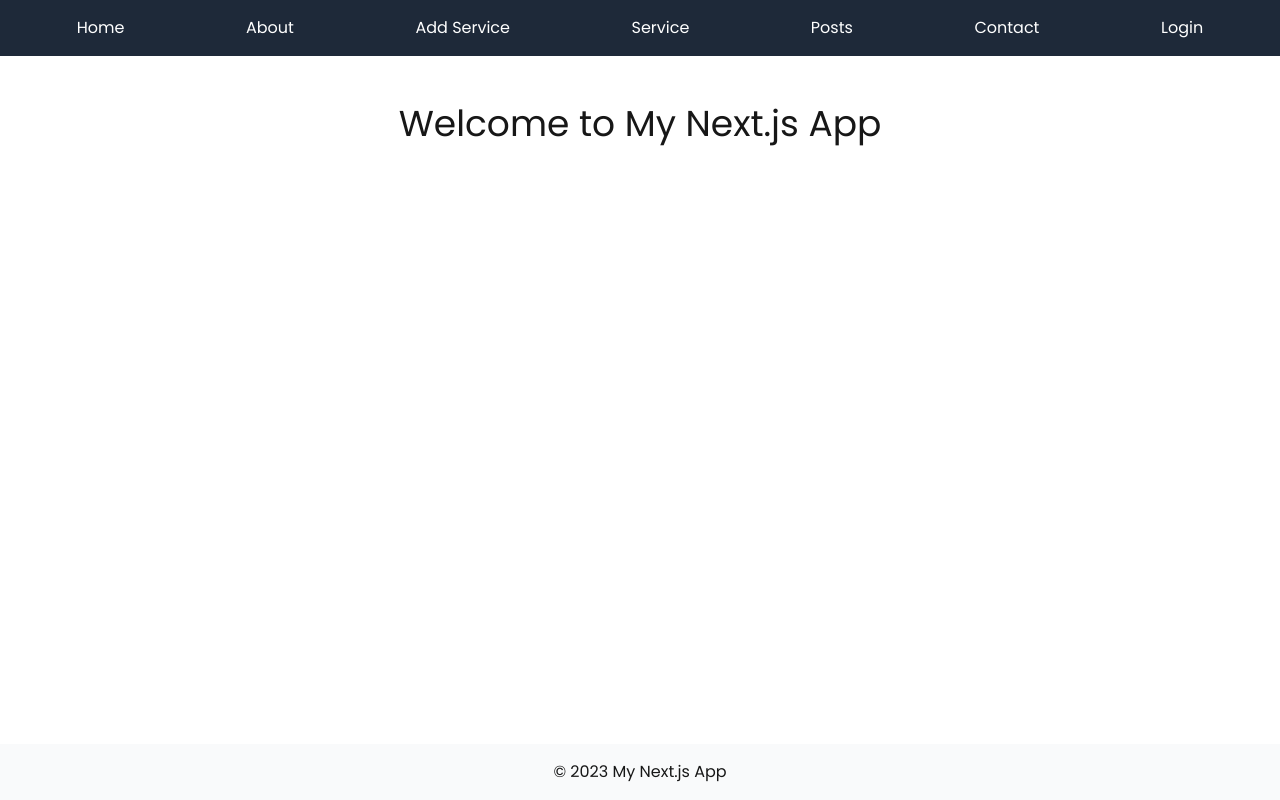
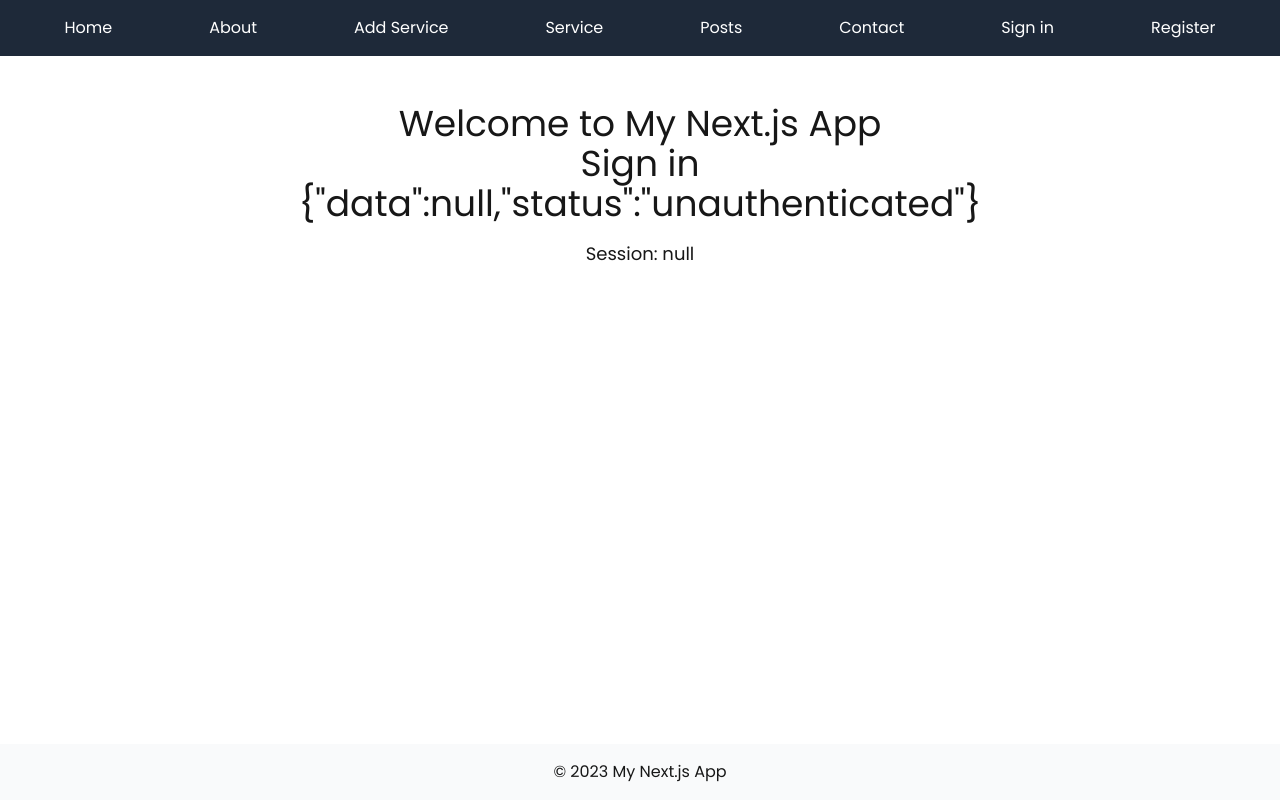
Before and after one commit to Shdeveloper12/My-Next.js-Project, a Next.js app: page / in a window 1280 px wide. Built offline with nearby package versions, Linux system fonts and the light colour scheme; no server answers.

Commit message:
added authprovider and login season

```diff
--- a/package.json
+++ b/package.json
@@ -11,6 +11,7 @@
   "dependencies": {
     "mongodb": "^6.18.0",
     "next": "15.4.4",
+    "next-auth": "^4.24.11",
     "react": "19.1.0",
     "react-dom": "19.1.0"
   },
--- /dev/null
+++ b/src/Providers/NextAuthSessonProviders.jsx
@@ -0,0 +1,11 @@
+"use client"
+import { SessionProvider } from 'next-auth/react'
+import React from 'react'
+
+export default function NextAuthSessionProvider({ children }) {
+  return (
+    <SessionProvider>
+      {children}
+    </SessionProvider>
+  )
+}
--- a/src/app/(authPages)/login/page.jsx
+++ /dev/null
@@ -1,24 +0,0 @@
-import Link from "next/link";
-import React from "react";
-
-export default function Login() {
-    return(
-<div className="flex items-center justify-center min-h-screen ">
-  <div className="flex flex-col items-center w-full max-w-md p-6  rounded-lg shadow-md">
-    <h1 className="text-2xl font-bold mb-6">Login</h1>
-    <div className="card bg-base-100 w-full max-w-sm shrink-0 shadow-2xl">
-      <div className="card-body">
-        <fieldset className="fieldset">
-          <label className="label">Email</label>
-          <input type="email" className="input" placeholder="Email" />
-          <label className="label">Password</label>
-          <input type="password" className="input" placeholder="Password" />
-          <div><a className="link link-hover">Forgot password?</a> <span>If you're not registered, please </span><Link className="link link-hover text-blue-400" href="/register">Register now</Link></div>
-          <button className="btn btn-neutral mt-4">Login</button>
-        </fieldset>
-      </div>
-    </div>
-  </div>
-</div>
-    )
-}
--- /dev/null
+++ b/src/app/api/auth/[...nextauth]/route.js
@@ -0,0 +1,29 @@
+import NextAuth from "next-auth"
+import CredentialsProvider from "next-auth/providers/credentials"
+export const authOptions = {
+    providers: [
+  CredentialsProvider({
+
+    name: 'Credentials',
+    credentials: {
+      username: { label: "Username", type: "text", placeholder: "jsmith" },
+      password: { label: "Password", type: "password" },
+      email: { label: "Email", type: "email", placeholder: "jsmith@example.com" }
+    },
+    async authorize(credentials, req) {
+
+    const user = { id: 1, name: 'J Smith', email: 'jsmith@example.com' }
+
+      // If no error and we have user data, return it
+      if (user) {
+        return user
+      }
+      // Return null if user data could not be retrieved
+      return null
+    }
+  })
+]
+}
+const handler = NextAuth(authOptions)
+
+export { handler as GET, handler as POST }
--- /dev/null
+++ b/src/app/components/LoginButton.jsx
@@ -0,0 +1,12 @@
+"use client";
+
+import {  signIn } from "next-auth/react"
+import React from 'react'
+
+export default function LoginButton() {
+  return (
+    <div>
+      <button onClick={() => signIn()}>Sign in</button>
+    </div>
+  )
+}
--- a/src/app/components/Navber.jsx
+++ b/src/app/components/Navber.jsx
@@ -1,6 +1,9 @@
 "use client";
 import { usePathname } from "next/navigation";
 import React, { use } from "react";
+
+import LoginButton from "./LoginButton";
+
 
 export default function Navbar() {
     const pathName = usePathname();
@@ -15,7 +18,8 @@ export default function Navbar() {
         <li><a href="/service">Service</a></li>
         <li><a href="/posts">Posts</a></li>
         <li><a href="/contact">Contact</a></li>
-        <li><a href="/login">Login</a></li>
+        <li><LoginButton /></li>
+        <li><a href="/register">Register</a></li>
       </ul>
     </nav>
   );
--- /dev/null
+++ b/src/app/components/UserInfo.jsx
@@ -0,0 +1,12 @@
+"use client";
+import { useSession } from 'next-auth/react';
+import React from 'react'
+
+export default function UserInfo() {
+    const session = useSession();
+  return (
+    <div>
+     <p>{JSON.stringify(session)}</p>
+    </div>
+  )
+}
--- a/src/app/layout.js
+++ b/src/app/layout.js
@@ -1,6 +1,7 @@
 import { Geist, Geist_Mono, Poppins } from "next/font/google";
 import "./globals.css";
 import Navbar from "./components/Navber";
+import NextAuthSessionProvider from "@/Providers/NextAuthSessonProviders";
 
 const geistSans = Geist({
   variable: "--font-geist-sans",
@@ -30,6 +31,7 @@ export const metadata = {
 export default function RootLayout({ children }) {
   return (
     <html lang="en">
+      <NextAuthSessionProvider>
       <body
         className={` ${poppins.className} antialiased`}
       >
@@ -44,6 +46,7 @@ export default function RootLayout({ children }) {
         </footer>
       </div>
       </body>
+      </NextAuthSessionProvider>
     </html>
   );
 }
--- a/src/app/page.js
+++ b/src/app/page.js
@@ -1,9 +1,19 @@
 import Image from "next/image";
+import LoginButton from "./components/LoginButton";
+import UserInfo from "./components/UserInfo";
 
-export default function Home() {
+import { authOptions } from "./api/auth/[...nextauth]/route";
+import { getServerSession } from "next-auth";
+
+
+export default async function Home() {
+  const session = await getServerSession(authOptions);
   return (
   <div className="text-center text-4xl mt-12">
     <h1>Welcome to My Next.js App</h1>
+    <LoginButton></LoginButton>
+    <UserInfo></UserInfo>
+    <p className="mt-4 text-lg">Session: {JSON.stringify(session)}</p>
 
   </div>
   );
```
Also changed, not shown: 1 other file (tests, documents, lock files or other folders).
